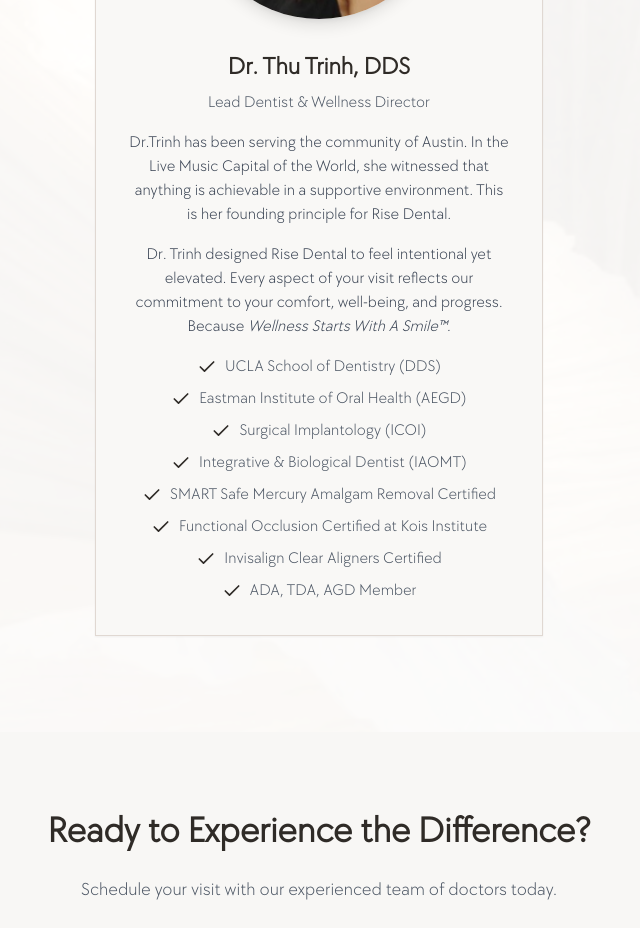
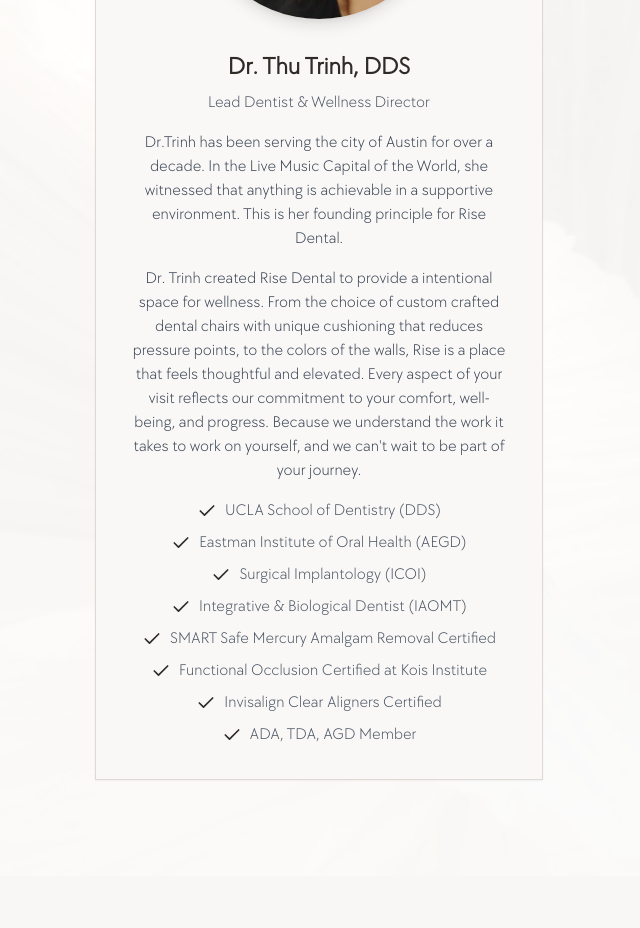
Before and after one commit to denthu2/justforked, a Next.js app: page /team in a window 1280 px wide. Shown: the part 1000-1928 px from the top of the page, without its empty margins (321-961 px from the left). Built offline with nearby package versions, Linux system fonts and the light colour scheme.

Commit message:
about me

```diff
--- a/app/team/page.tsx
+++ b/app/team/page.tsx
@@ -52,10 +52,10 @@
 
 </p>
 <p className="text-gray-700 mb-4">
-    Dr.Trinh has been serving the community of Austin. In the Live Music Capital of the World, she witnessed that anything is achievable in a supportive environment. This is her founding principle for Rise Dental.
+    Dr.Trinh has been serving the city of Austin for over a decade. In the Live Music Capital of the World, she witnessed that anything is achievable in a supportive environment. This is her founding principle for Rise Dental.
 </p>
 <p className="text-gray-700 mb-4">
-    Dr. Trinh designed Rise Dental to feel intentional yet elevated. Every aspect of your visit reflects our commitment to your comfort, well-being, and progress. Because <i>Wellness Starts With A Smile™.</i>
+    Dr. Trinh created Rise Dental to provide a intentional space for wellness. From the choice of custom crafted dental chairs with unique cushioning that reduces pressure points, to the colors of the walls, Rise is a place that feels thoughtful and elevated. Every aspect of your visit reflects our commitment to your comfort, well-being, and progress. Because we understand the work it takes to work on yourself, and we can't wait to be part of your journey.
 </p>
 
 
```
